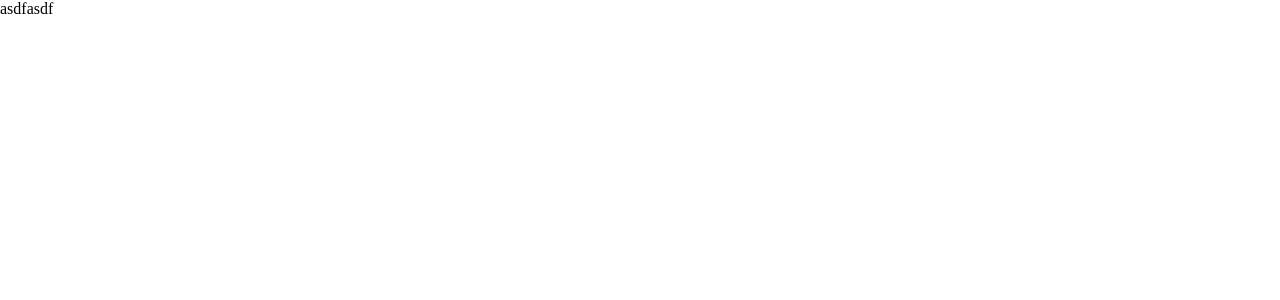
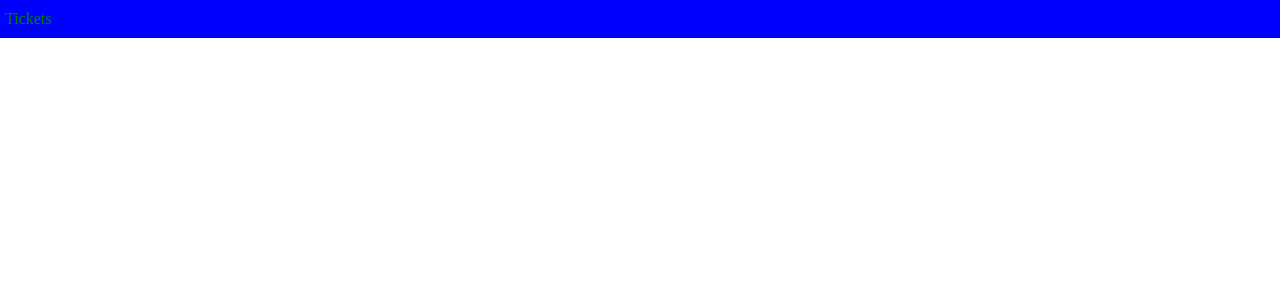
Before and after one commit to xavierwang25/react-css-modules-test, a React (Create React App) app: page / in a window 1280 px wide. Shown: the top 300 px of the page. Built offline with nearby package versions, Linux system fonts and the light colour scheme.

Commit message:
Define color system

```diff
--- a/src/App.js
+++ b/src/App.js
@@ -1,9 +1,12 @@
 import React from 'react';
-const styles = require('./App.module.css')
+import styles from './App.module.css';
+import Header from './components/Header/Header';
 
 const App = () => {
   return (
-    <div className={styles.container}>asdfasdf</div>
+    <div className={styles.container}>
+      <Header></Header>
+    </div>
   );
 }
 
--- a/src/components/Header.js
+++ /dev/null
@@ -1,5 +0,0 @@
-import React from 'react';
-
-const Header = () => {
-    <div>Tickets</div>
-}
--- /dev/null
+++ b/src/components/Header/Header.js
@@ -0,0 +1,10 @@
+import React from 'react';
+import styles from './Header.module.css'
+
+const Header = () => {
+    return (
+        <div className={styles.header}>Tickets</div>
+    )
+}
+
+export default Header;
--- /dev/null
+++ b/src/components/Header/Header.module.css
@@ -0,0 +1,8 @@
+@value colors: '../../colors.css';
+@value blue, red, green from colors;
+
+.header {
+    background-color: blue;
+    color: green;
+    padding: 10px 5px;
+}
```
Also changed, not shown: src/colors.css (added, +11 -0 lines).
